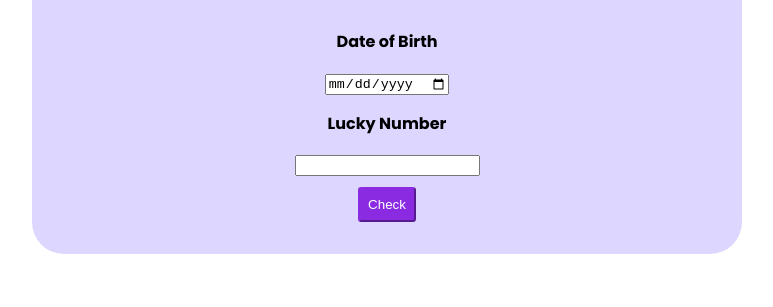
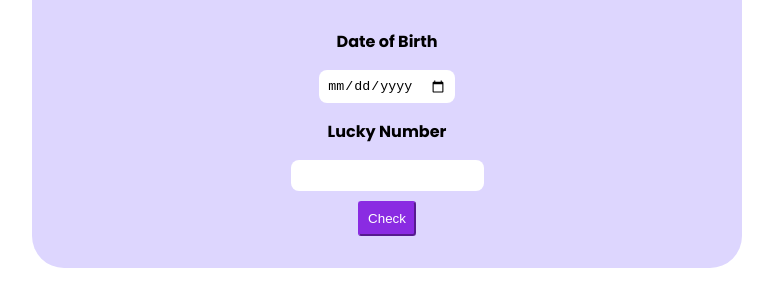
Before and after one commit to vivekprasad7/nc-is-your-birthday-lucky, a plain HTML site: page index.html in a window 1280 px wide. Shown: the part 163-470 px from the top of the page, without its empty margins (253-1026 px from the left). Drawn offline with Linux system fonts and the light colour scheme.

Commit message:
Update styles.css

```diff
--- a/styles.css
+++ b/styles.css
@@ -40,3 +40,9 @@ label{
 h1{
     color:#5b21b6;
 }
+
+input{
+    padding: 0.5rem;
+    border-radius: 0.5rem;
+    border: 2px;
+}
```
